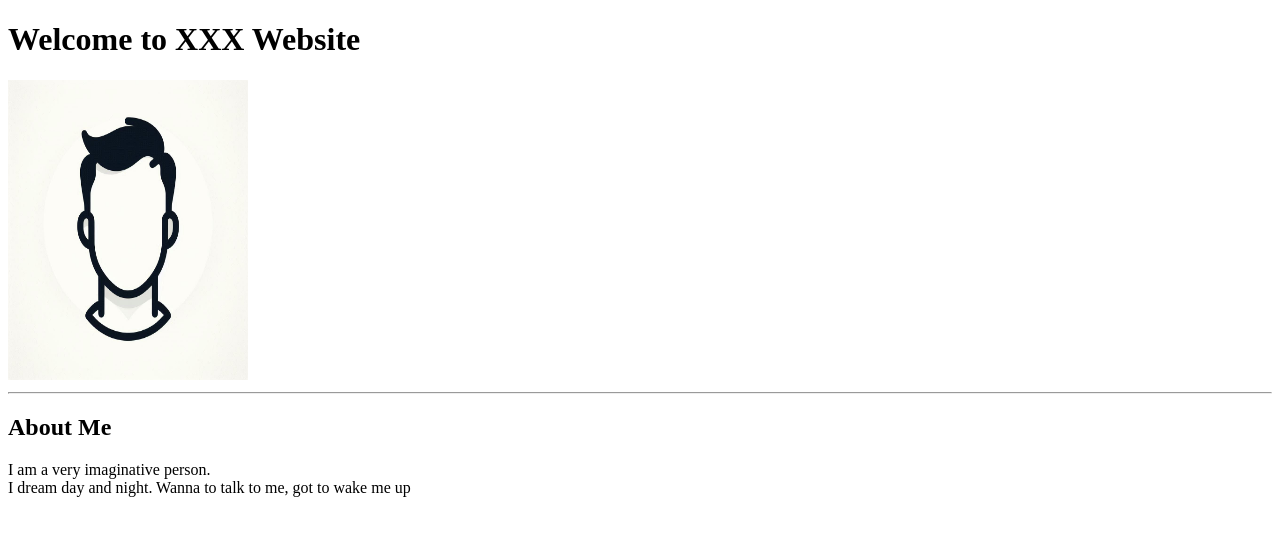
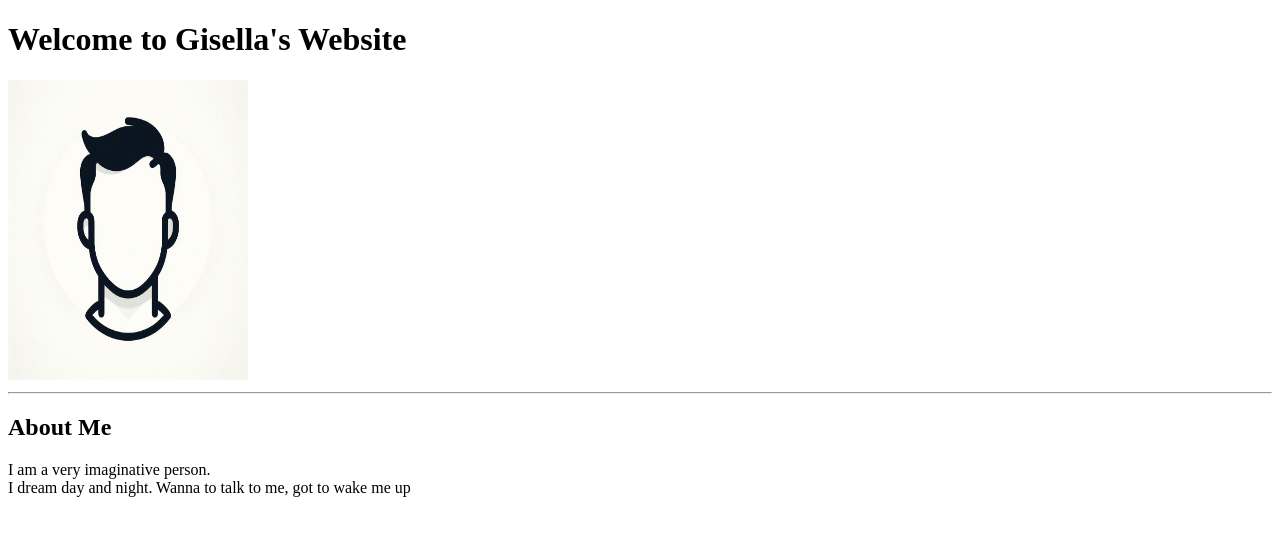
Before and after one commit to YEONLUVR/gisella.github.io, a plain HTML site: page index.html in a window 1280 px wide. Drawn offline with Linux system fonts and the light colour scheme; files whose address does not match are found by name.

Commit message:
Update website title and header content

```diff
--- a/index.html
+++ b/index.html
@@ -2,14 +2,15 @@
 <html>
   <head>
   <meta charset="utf-8"/>
-<title>A Very Simple Page</title>
+  <title> A Very Simple Page </title>
   </head>
   <body>
-<h1>Welcome to XXX Website</h1>
+  <h1> Welcome to Gisella's Website </h1>
     <img src="images/Profile.jpeg" width="240" height="300" alt="my photo" />
   <hr>
-<h2>About Me</h2>
-<p>I am a very imaginative person. <br>
-I dream day and night. Wanna to talk to me, got to wake me up</p>
+  <h2> About Me </h2>
+  <p> I am a very imaginative person.
+    <br>
+    I dream day and night. Wanna to talk to me, got to wake me up </p>
   </body>
 </html>
```
Lines whose indentation alone changed are shown as unchanged.
